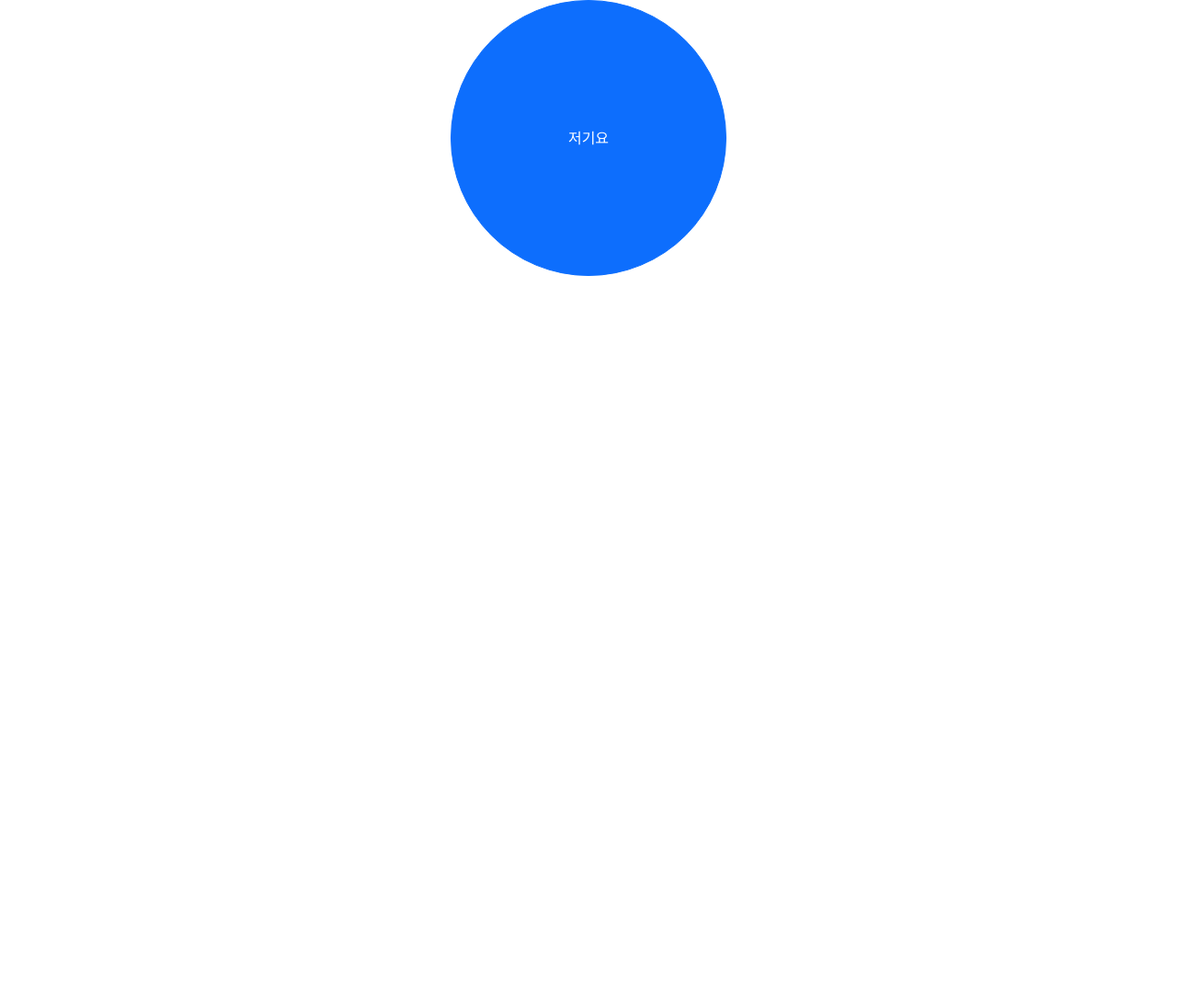
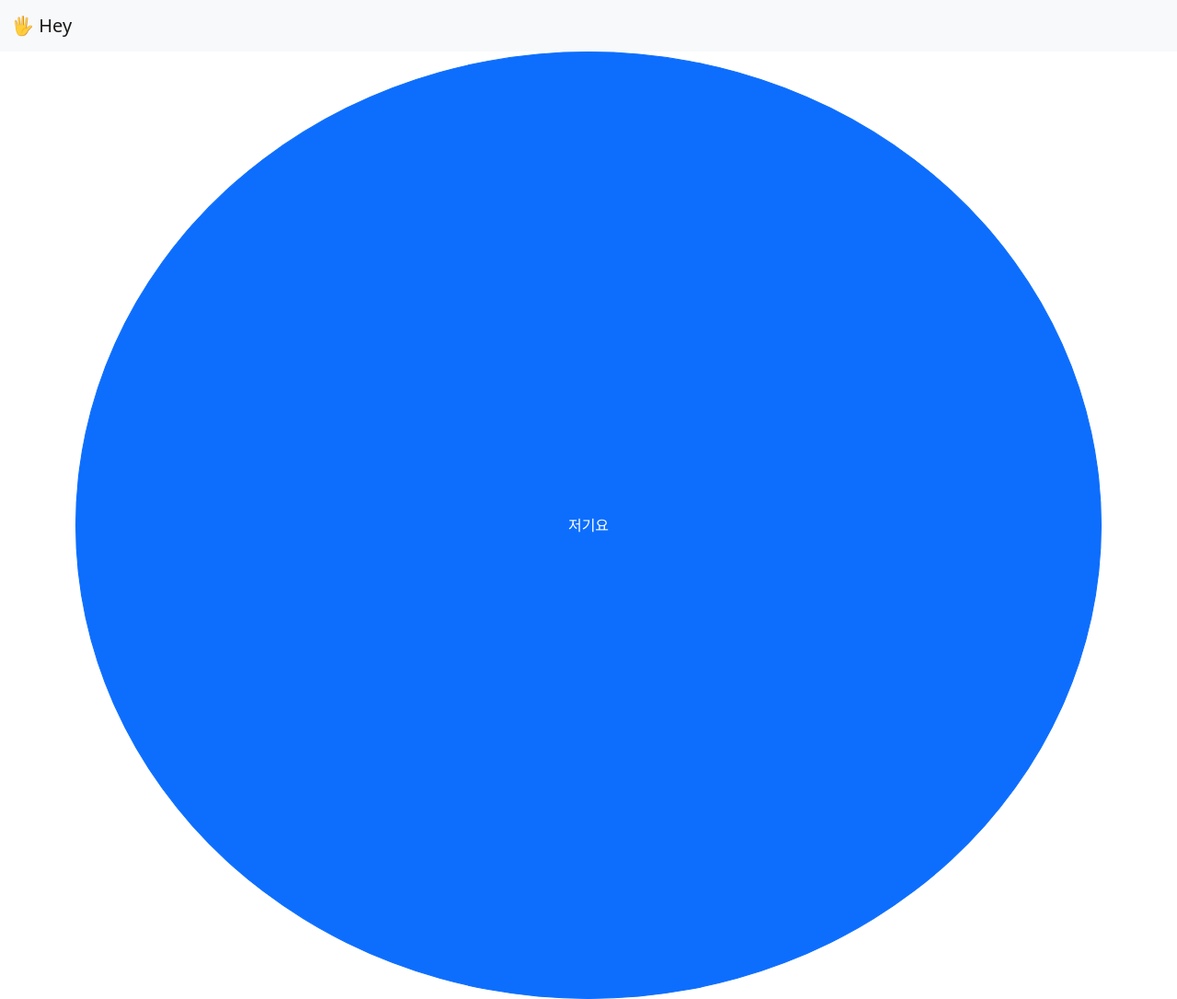
Before and after one commit to kyeah01/hey, a Flask app: page / in a window 1280 px wide. Shown: the whole page at 92% size. Before the commit the page ends 300 px from the top, so only its background shows below. Run offline with Flask 2, Linux system fonts and the light colour scheme; some libraries are stand-ins or nearby versions.

Commit message:
Add navbar

```diff
--- a/templates/hello.html
+++ b/templates/hello.html
@@ -8,6 +8,13 @@
     <title>Document</title>
 </head>
 <body>
+    <nav class="navbar navbar-light bg-light">
+        <div class="container-fluid">
+          <a class="navbar-brand">
+            🖐 Hey
+          </a>
+        </div>
+    </nav>
     <div class="container text-center">
         <button
             type="button"
@@ -29,8 +36,10 @@
 </script>
 <style>
 .btn {
-  height: 300px;
-  width: 300px;
+  height: 100%;
+  width: 100%;
+  padding-top: 45%;
+  padding-bottom: 45%;
   border-radius: 50%;
 }
 </style>
```
